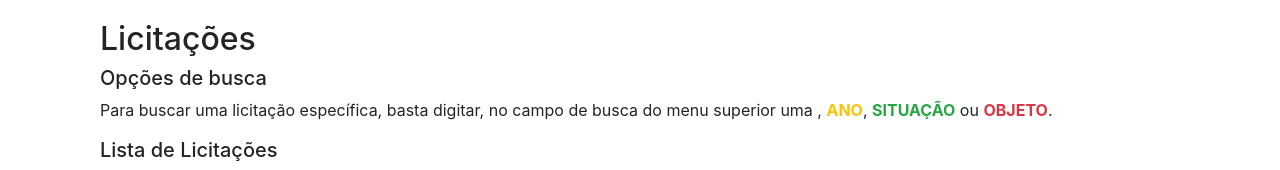
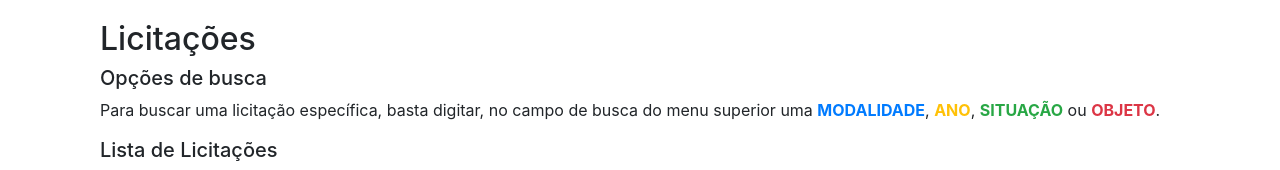
Before and after one commit to NivSoft/transpy, a Django app: page /licitacao/ in a window 1280 px wide. Shown: the part 92-262 px from the top of the page. Run offline with Django 3.2, Linux system fonts and the light colour scheme; data that the repository does not hold is empty; some libraries are stand-ins or nearby versions.

Commit message:
Atualização Template

```diff
--- a/templates/licitacao/home.html
+++ b/templates/licitacao/home.html
@@ -10,7 +10,7 @@
 <div class="container" style="margin-top: 20px">
 <h2>Licitações</h2>
 <h5>Opções de busca</h5>
-<p>Para buscar uma licitação específica, basta digitar, no campo de busca do menu superior uma , <b class="text-warning">ANO</b>, <b class="text-success">SITUAÇÃO</b> ou <b class="text-danger">OBJETO</b>.</p>
+<p>Para buscar uma licitação específica, basta digitar, no campo de busca do menu superior uma <b class="text-primary">MODALIDADE</b>, <b class="text-warning">ANO</b>, <b class="text-success">SITUAÇÃO</b> ou <b class="text-danger">OBJETO</b>.</p>
 <h5>Lista de Licitações</h5>
 <table class="table table-hover table-striped">
   <thead class="thead-dark text-center">
```
